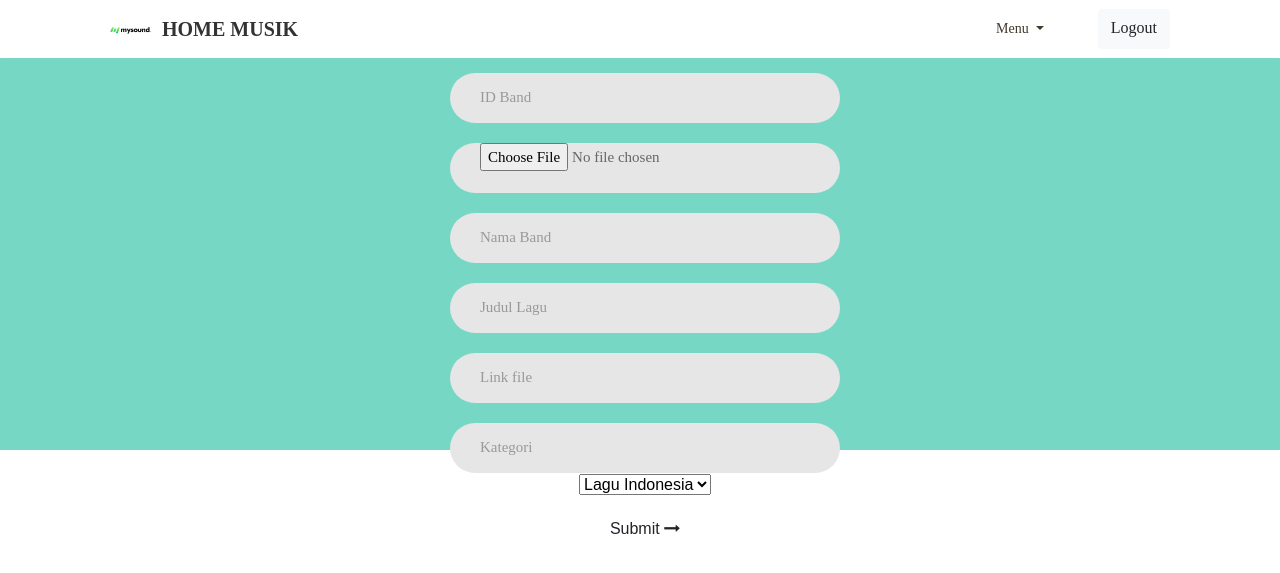
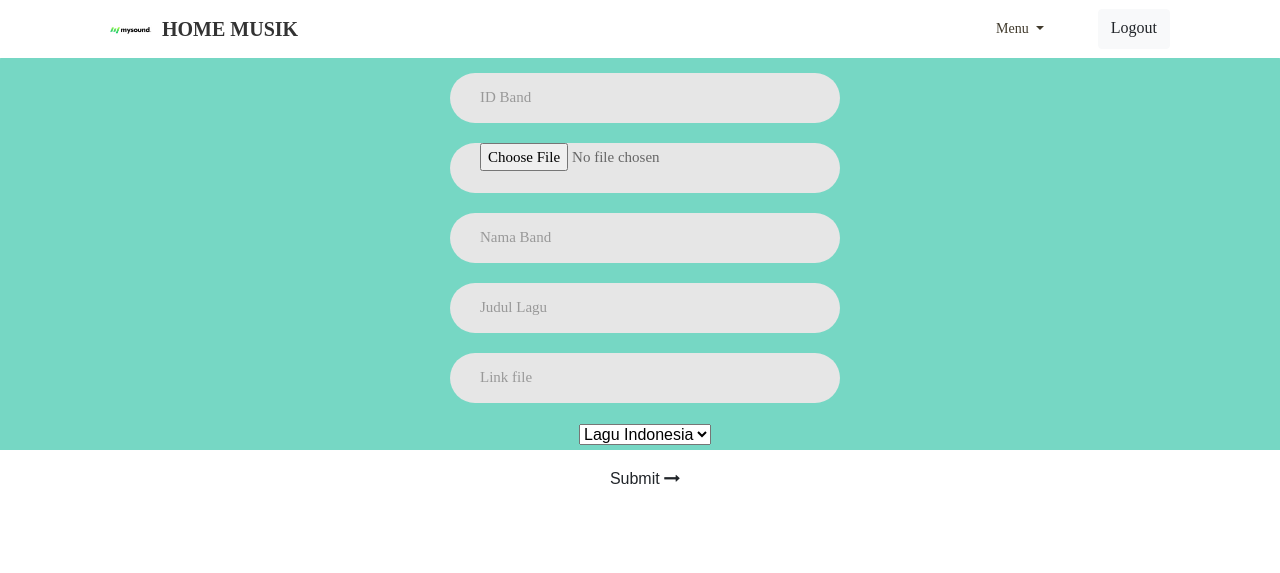
Before and after one commit to FachriezalNugraha/musikku2, a PHP site: page /edit.php?id=1 in a window 1280 px wide. Shown: the top 573 px of the page. Run offline with PHP 8.4, Linux system fonts and the light colour scheme; the visitor is signed in with stand-in values (Sample User, id 1); data that the repository does not hold is empty; some web fonts are replaced.

Commit message:
update konek27

```diff
--- a/edit.php
+++ b/edit.php
@@ -84,7 +84,6 @@ if(empty($_SESSION['username']))
           </div>
 
           <div class="wrap-input1 validate-input" data-validate = "Kategori is required">
-          <input class="input1" select="Kategori" placeholder="Kategori" value="<?php echo $data['Kategori']; ?>"></input>
            <td></td>
               <td><select name="kategori">
                 <option value="Lagu Indonesia"> Lagu Indonesia </option>
```
